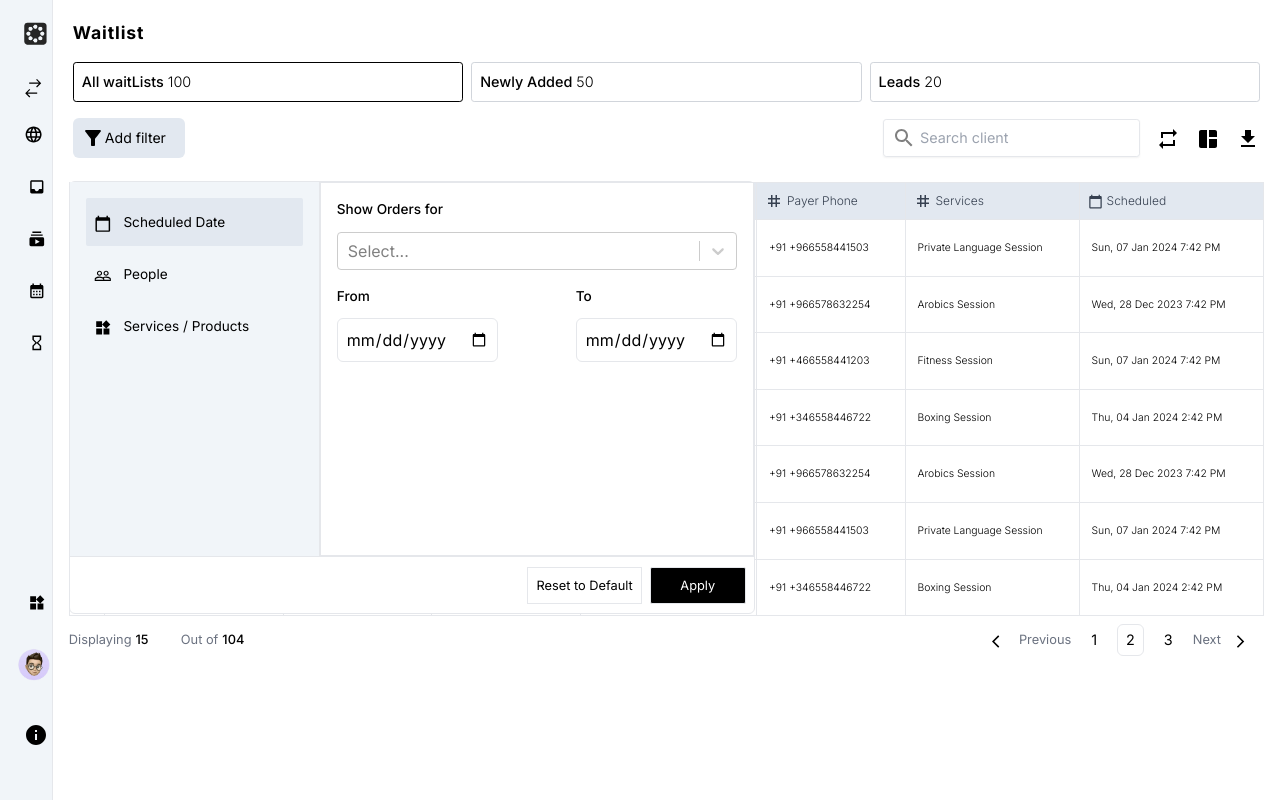
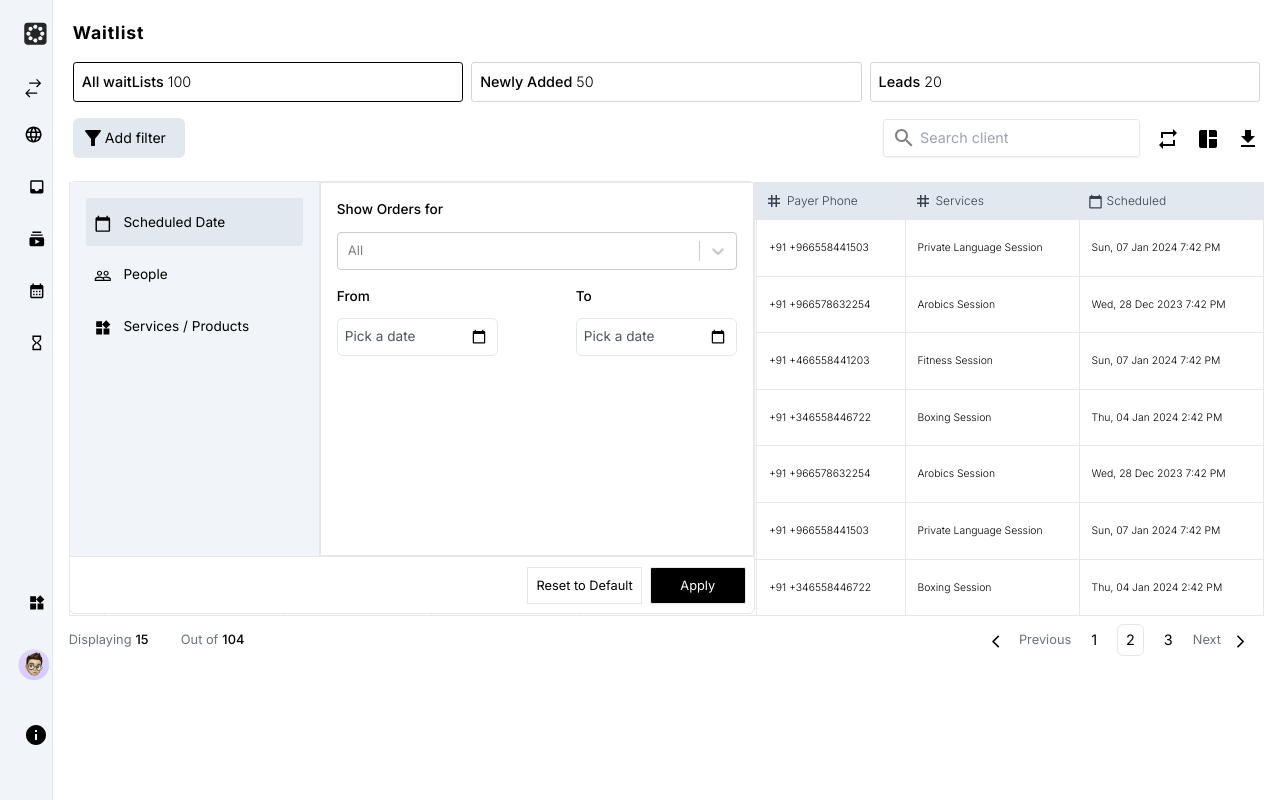
Before and after one commit to Labeebct/OMNIFY-NEXT-JS, a Next.js app: page / in a window 1280 px wide. Built offline with nearby package versions, Linux system fonts and the light colour scheme.

Commit message:
complete service section design of filter box component

```diff
--- a/app/components/FilterBox/Date.jsx
+++ b/app/components/FilterBox/Date.jsx
@@ -17,15 +17,31 @@ const Date = () => {
   return (
     <div className="w-full h-full p-4 ">
       <p className="text-[.85rem] mb-3 font-medium">Show Orders for</p>
-      <SelectBar name={"showOnDate"} options={datesDatas} />
+      <SelectBar name={"showOnDate"} options={datesDatas} placeholder={"All"} />
       <div className="flex justify-between my-4">
         <div>
           <p className="text-[.85rem] mb-3 font-medium">From</p>
-          <input className="p-2 rounded-md outline-none border" type="date" />
+          <div className="relative">
+            <input
+              className="p-2 rounded-md outline-none border date-input"
+              type="date"
+            />
+            <span className="placeholder absolute top-2 left-2 text-gray-600 text-[.85rem]">
+              Pick a date
+            </span>
+          </div>
         </div>
         <div>
           <p className="text-[.85rem] mb-3 font-medium">To</p>
-          <input className="p-2 rounded-md outline-none border" type="date" />
+          <div className="relative">
+            <input
+              className="p-2 rounded-md outline-none border date-input"
+              type="date"
+            />
+            <span className="placeholder absolute top-2 left-2 text-gray-600 text-[.85rem]">
+              Pick a date
+            </span>
+          </div>
         </div>
       </div>
     </div>
--- a/app/components/FilterBox/Services.jsx
+++ b/app/components/FilterBox/Services.jsx
@@ -1,13 +1,37 @@
-import React from "react";
+import React, { useState } from "react";
 import SearchBar from "../SearchBar";
+import SelectBar from "../SelectBar";
 
 const Services = () => {
+  const [selectSec, setSelected] = useState("searchByName");
+
+  const serviceDatas = [
+    { value: "Show all service type", label: "Show all service type" },
+    { value: "Class", label: "Class" },
+    { value: "Appointment", label: "Appointment" },
+    { value: "Facility", label: "Facility" },
+    { value: "Class Pack", label: "Class Pack" },
+    { value: "Membership", label: "Membership" },
+    { value: "General items", label: "General items" },
+  ];
+
+  const statusDatas = [
+    { value: "Show All", label: "Show All" },
+    { value: "Public", label: "Public" },
+    { value: "Private", label: "Private" },
+    { value: "Disable", label: "Disable" },
+    { value: "Draft", label: "Draft" },
+  ];
+
   return (
     <div className="w-full h-full p-4">
       <div className="flex justify-between my-2 mb-4">
         <div className="flex items-center gap-2 pr-4">
           <input
             type="radio"
+            name="filter"
+            defaultChecked
+            onClick={() => setSelected("searchByName")}
             className="accent-black cursor-pointer"
             id="searchByName"
           />
@@ -21,6 +45,8 @@ const Services = () => {
         <div className="flex items-center gap-2">
           <input
             type="radio"
+            name="filter"
+            onClick={() => setSelected("searchByTag")}
             className="accent-black cursor-pointer"
             id="searchByTags"
           />
@@ -32,12 +58,15 @@ const Services = () => {
           </label>
         </div>
       </div>
+
+      {selectSec === "searchByName" ? (
         <div>
           <SearchBar placeHolder={"Search service name"} />
           <p className="text-[.85rem] mb-3 font-medium my-3">
             Show result mathin 'Na'
           </p>
-      <div className="flex flex-col gap-2 my-1">
+          <div className="flex flex-col gap-3 my-1">
+            <div className="flex items-center justify-between gap-2">
               <div className="flex items-center gap-2">
                 <input
                   type="checkbox"
@@ -46,17 +75,53 @@ const Services = () => {
                 />
                 <label
                   htmlFor="alan"
-            className="text-gray-700 text-[.9rem] cursor-pointer"
+                  className="text-gray-700 text-[.85rem] cursor-pointer"
                 >
-            Alan
+                  National tennis class
                 </label>
-          <span className="text-[.6rem] text-gray-500 cursor-pointer">
-            Payer
+              </div>
+              <div className="flex items-center gap-2 ">
+                <span className="text-[.75rem] text-gray-500 cursor-pointer">
+                  Class
+                </span>
+                <span className="text-[.75rem] text-green-600 cursor-pointer">
+                  Public
+                </span>
+              </div>
+            </div>
+            <div className="flex items-center justify-between gap-2">
+              <div className="flex items-center gap-2">
+                <input
+                  type="checkbox"
+                  id="alan"
+                  className="accent-black cursor-pointer"
+                />
+                <label
+                  htmlFor="alan"
+                  className="text-gray-700 text-[.85rem] cursor-pointer"
+                >
+                  National tennis Court
+                </label>
+              </div>
+              <div className="flex items-center gap-2 ">
+                <span className="text-[.75rem] text-gray-500 cursor-pointer">
+                  Class
+                </span>
+                <span className="text-[.75rem] text-orange-600 cursor-pointer">
+                  Private
                 </span>
               </div>
             </div>
           </div>
-
+        </div>
+      ) : (
+        <div className="w-full h-auto">
+          <p className="text-[.85rem] mb-3 font-medium my-3">Service type</p>
+          <SelectBar name={"serviceType"} options={serviceDatas}  placeholder={'Show all service type'} />
+          <p className="text-[.85rem] mb-3 font-medium my-3">Service type</p>
+          <SelectBar name={"status"} options={statusDatas} placeholder={'Show All'} />
+        </div>
+      )}
     </div>
   );
 };
--- /dev/null
+++ b/app/components/Loading.jsx
@@ -0,0 +1,9 @@
+import React from 'react'
+
+const Loading = () => {
+  return (
+    <div>Loading</div>
+  )
+}
+
+export default Loading
--- a/app/components/SelectBar.jsx
+++ b/app/components/SelectBar.jsx
@@ -1,16 +1,31 @@
 import React from "react";
 import Select from "react-select";
 
-const SelectBar = ({ name, options, changeHandler, selectedOption }) => {
+const SelectBar = ({
+  name,
+  options,
+  changeHandler,
+  placeholder,
+  selectedOption,
+}) => {
   const customStyles = {
     menu: (provided) => ({
       ...provided,
       maxHeight: 232,
+      fontSize: "13px",
     }),
     menuList: (provided) => ({
       ...provided,
       maxHeight: 232,
       overflowY: "auto",
+    }),
+    placeholder: (provided) => ({
+      ...provided,
+      fontSize: "13px",
+    }),
+    singleValue: (provided) => ({
+      ...provided,
+      fontSize: "13px",
     }),
   };
 
@@ -22,6 +37,7 @@ const SelectBar = ({ name, options, changeHandler, selectedOption }) => {
       onChange={changeHandler}
       styles={customStyles}
       isSearchable={false}
+      placeholder={placeholder}
     />
   );
 };
--- a/app/globals.css
+++ b/app/globals.css
@@ -1,3 +1,21 @@
 @tailwind base;
 @tailwind components;
 @tailwind utilities;
+
+/* Hide the default placeholder text in date inputs */
+.date-input::-webkit-datetime-edit-fields-wrapper {
+  display: none;
+}
+
+.date-input::-webkit-inner-spin-button,
+.date-input::-webkit-calendar-picker-indicator {
+  display: block; /* To make sure the calendar icon is still visible */
+}
+
+.date-input::-webkit-datetime-edit {
+  color: transparent; /* Make the text transparent */
+}
+
+.date-input:focus::-webkit-datetime-edit {
+  color: black; /* Revert the text color on focus */
+}
```
Lines whose indentation alone changed are shown as unchanged.
